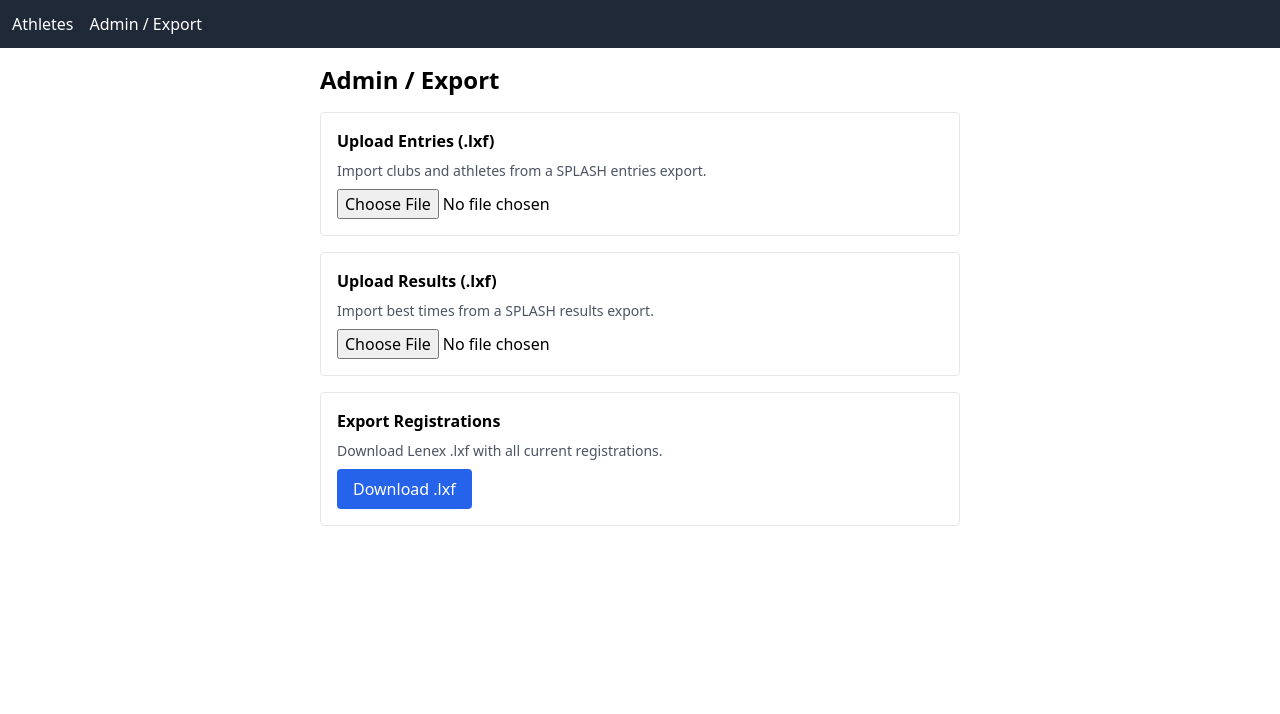
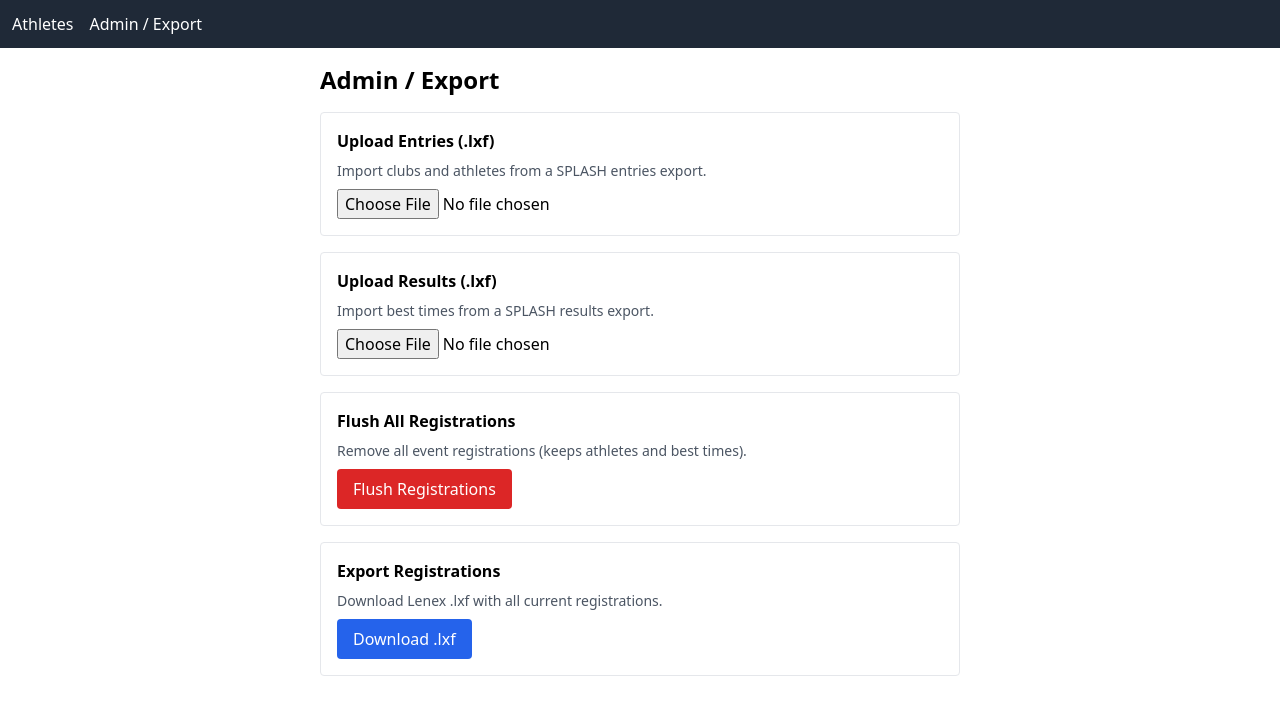
Before and after one commit to vrouleau/meetmanager-app, a React (Vite) app in the folder frontend/: page /admin in a window 1280 px wide. Shown: the top 714 px of the page. Built offline with nearby package versions, Linux system fonts and the light colour scheme; no server answers.

Commit message:
Add flush registrations button in admin
Change-Id: I86c0e35d93a17eb51f7a98deb03512432b18b83b

```diff
--- a/frontend/src/pages/Admin.jsx
+++ b/frontend/src/pages/Admin.jsx
@@ -63,6 +63,19 @@ export default function Admin() {
         </div>
 
         <div className="border p-4 rounded">
+          <h2 className="font-semibold mb-2">Flush All Registrations</h2>
+          <p className="text-sm text-gray-600 mb-2">Remove all event registrations (keeps athletes and best times).</p>
+          <button onClick={async () => {
+            if (!confirm('Delete ALL registrations? This cannot be undone.')) return
+            const r = await api.delete('/registrations')
+            setMsg(`Flushed ${r.data.deleted} registrations`)
+            loadStatus()
+          }} className="bg-red-600 text-white px-4 py-2 rounded hover:bg-red-700">
+            Flush Registrations
+          </button>
+        </div>
+
+        <div className="border p-4 rounded">
           <h2 className="font-semibold mb-2">Export Registrations</h2>
           <p className="text-sm text-gray-600 mb-2">Download Lenex .lxf with all current registrations.</p>
           <button onClick={exportLxf}
```
Also changed, not shown: 1 other file (tests, documents, lock files or other folders).
